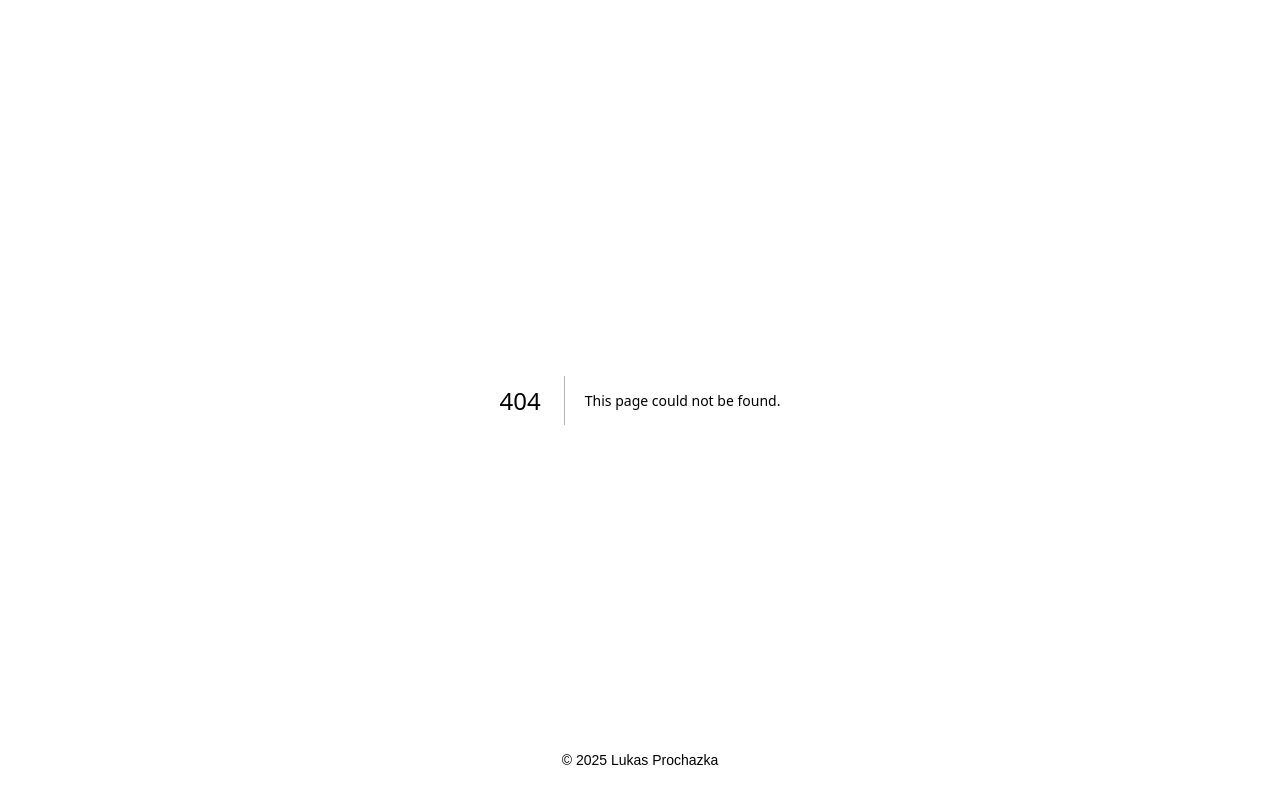
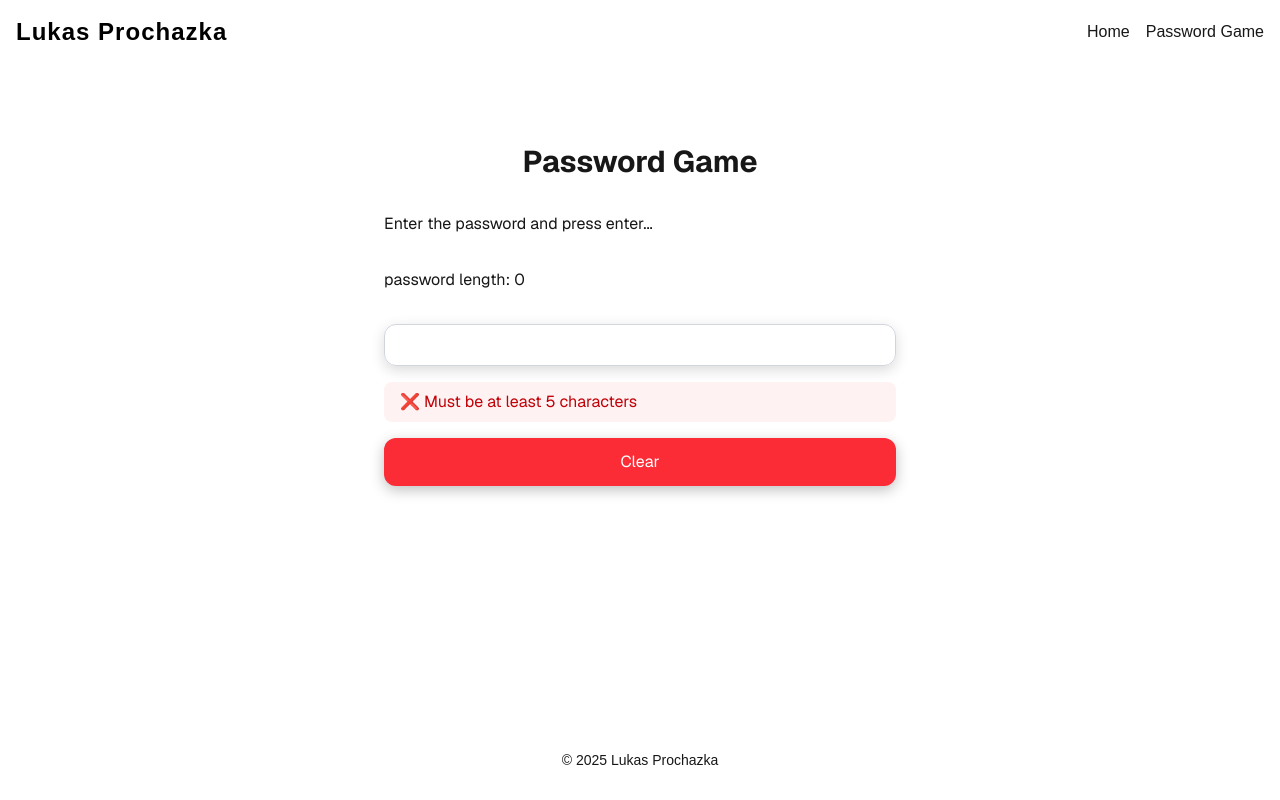
Before and after one commit to ProchaLu/me, a Next.js app: page /passwordgame in a window 1280 px wide. Before the commit this address had no page. Built offline with nearby package versions, Linux system fonts and the light colour scheme.

Commit message:
Add framer-motion and password game

```diff
--- /dev/null
+++ b/app/AnimateName.tsx
@@ -0,0 +1,41 @@
+'use client';
+
+import { motion } from 'framer-motion';
+import Link from 'next/link';
+
+const name = 'Lukas Prochazka';
+
+export default function AnimatedName() {
+  return (
+    <motion.div
+      className="flex gap-[1px] text-2xl font-bold cursor-pointer group"
+      initial="rest"
+      whileHover="hover"
+      animate="rest"
+    >
+      <Link href="/" className="flex gap-[1px]">
+        {name.split('').map((char, index) => (
+          <motion.span
+            key={`char-${char}`}
+            variants={{
+              rest: { color: '#000000', y: 0 },
+              hover: {
+                color: '#6366f1',
+                y: -4,
+                transition: {
+                  type: 'spring',
+                  stiffness: 300,
+                  damping: 15,
+                  delay: index * 0.03,
+                },
+              },
+            }}
+            className="inline-block"
+          >
+            {char === ' ' ? '\u00A0' : char}
+          </motion.span>
+        ))}
+      </Link>
+    </motion.div>
+  );
+}
--- /dev/null
+++ b/app/Navbar.tsx
@@ -0,0 +1,22 @@
+import Link from 'next/link';
+import AnimatedName from './AnimateName';
+
+export default function Navbar() {
+  return (
+    <nav className="flex justify-between items-center p-4">
+      <AnimatedName />
+      <ul className="flex space-x-4">
+        <li>
+          <Link href="/" className="hover:underline">
+            Home
+          </Link>
+        </li>
+        <li>
+          <Link href="/passwordgame" className="hover:underline">
+            Password Game
+          </Link>
+        </li>
+      </ul>
+    </nav>
+  );
+}
--- a/app/PasswordGame.tsx
+++ /dev/null
@@ -1,36 +0,0 @@
-'use client';
-
-import { useState } from 'react';
-
-export default function PasswordGame() {
-  const [password, setPassword] = useState('');
-
-  return (
-    <>
-      <h1 className="text-2xl font-bold">Password Game</h1>
-      <div className="flex flex-col gap-4">
-        Enter the password and press enter...
-      </div>
-      <div className="flex flex-col gap-4">
-        password length: {password.length}
-      </div>
-      <form
-        className="flex flex-col gap-4"
-        onSubmit={(event) => {
-          event.preventDefault();
-        }}
-      >
-        <input
-          className="px-4 py-2 rounded-xl border border-gray-300 shadow-[0_4px_14px_rgba(0,0,0,0.15)] focus:shadow-[0_4px_20px_rgba(0,0,0,0.25)] focus:outline-none transition-shadow"
-          value={password}
-          onChange={(event) => {
-            setPassword(event.currentTarget.value);
-          }}
-        />
-        <button className="bg-blue-600 text-white px-6 py-3 rounded-xl shadow-[0_4px_14px_rgba(0,0,0,0.25)] hover:shadow-[0_6px_20px_rgba(0,0,0,0.35)] active:scale-95 transition-all">
-          Submit
-        </button>
-      </form>
-    </>
-  );
-}
--- a/app/layout.tsx
+++ b/app/layout.tsx
@@ -1,5 +1,6 @@
 import './globals.css';
 import { Geist, Geist_Mono } from 'next/font/google';
+import Navbar from './Navbar';
 
 const geistSans = Geist({
   variable: '--font-geist-sans',
@@ -28,7 +29,8 @@ export default function RootLayout({
       <body
         className={`${geistSans.variable} ${geistMono.variable} antialiased`}
       >
-        {children}
+        <Navbar />
+        <div>{children}</div>
         <footer className="fixed bottom-0 left-0 right-0 flex justify-center items-center h-20">
           <div className="text-sm">
             © {new Date().getFullYear()} Lukas Prochazka
--- a/app/page.tsx
+++ b/app/page.tsx
@@ -1,12 +1,7 @@
-import PasswordGame from './PasswordGame';
-
 export default function Home() {
   return (
-    <div className="grid grid-rows-[20px_1fr_20px] items-center justify-items-center min-h-screen p-8 pb-20 gap-16 sm:p-20 font-[family-name:var(--font-geist-sans)]">
-      <main className="flex flex-col gap-[32px] row-start-2 items-center">
-        <div>Hi</div>
-        <PasswordGame />
-      </main>
+    <div className="flex flex-col items-center justify-center min-h-screen p-8 pb-20 gap-16 sm:p-20 font-[family-name:var(--font-geist-sans)]">
+      Hi
     </div>
   );
 }
--- /dev/null
+++ b/app/passwordgame/PasswordGame.tsx
@@ -0,0 +1,143 @@
+'use client';
+
+import { AnimatePresence, motion } from 'framer-motion';
+import { useRouter } from 'next/navigation';
+import { useEffect, useState } from 'react';
+
+export default function PasswordGame() {
+  const [password, setPassword] = useState('');
+  const [level, setLevel] = useState(1);
+
+  const router = useRouter();
+
+  const rules = [
+    {
+      id: 1,
+      description: 'Must be at least 5 characters',
+      isValid: (pw: string) => pw.length >= 5,
+    },
+    {
+      id: 2,
+      description: 'Must include a number',
+      isValid: (pw: string) => /\d/.test(pw),
+    },
+    {
+      id: 3,
+      description: 'Must include an uppercase letter',
+      isValid: (pw: string) => /[A-Z]/.test(pw),
+    },
+    {
+      id: 4,
+      description: 'Must include a special character (!@#$%^&*)',
+      isValid: (pw: string) => /[!@#$%^&*]/.test(pw),
+    },
+    {
+      id: 5,
+      description:
+        'The sum of all numbers in the password must be a multiple of 10',
+      isValid: (pw: string) => {
+        const sum = pw.split('').reduce((acc, char) => {
+          if (/\d/.test(char)) {
+            acc += parseInt(char, 10);
+          }
+          return acc;
+        }, 0);
+        return sum % 10 === 0;
+      },
+    },
+  ];
+
+  useEffect(() => {
+    const storedLevel = localStorage.getItem('level');
+    const storedPassword = localStorage.getItem('password');
+
+    if (storedLevel) {
+      setLevel(Number(storedLevel));
+    }
+
+    if (storedPassword) {
+      setPassword(storedPassword);
+    }
+  }, []);
+
+  const firstFailingIndex = rules.findIndex((r) => !r.isValid(password));
+  const unlockedLevel =
+    firstFailingIndex === -1 ? rules.length : firstFailingIndex + 1;
+
+  useEffect(() => {
+    if (unlockedLevel > level) {
+      setLevel(unlockedLevel);
+      localStorage.setItem('level', unlockedLevel.toString());
+    }
+  }, [unlockedLevel, level]);
+
+  useEffect(() => {
+    localStorage.setItem('password', password);
+  }, [password]);
+
+  const unlockedRules = rules.slice(0, level);
+  const ordered = [
+    ...unlockedRules.filter((r) => !r.isValid(password)),
+    ...unlockedRules.filter((r) => r.isValid(password)),
+  ];
+
+  return (
+    <div className="max-w-xl mx-auto mt-12 p-6 sm:p-8 flex flex-col gap-8 font-[family-name:var(--font-geist-sans)]">
+      <h1 className="text-3xl font-bold text-center">Password Game</h1>
+      <div className="flex flex-col gap-4">
+        Enter the password and press enter...
+      </div>
+      <div className="flex flex-col gap-4">
+        password length: {password.length}
+      </div>
+      <form
+        className="flex flex-col gap-4"
+        onSubmit={(event) => {
+          event.preventDefault();
+        }}
+      >
+        <input
+          className="px-4 py-2 rounded-xl border border-gray-300 shadow-[0_4px_14px_rgba(0,0,0,0.15)] focus:shadow-[0_4px_20px_rgba(0,0,0,0.25)] focus:outline-none transition-shadow"
+          value={password}
+          onChange={(event) => {
+            setPassword(event.currentTarget.value);
+          }}
+        />
+        <ul className="space-y-2">
+          <AnimatePresence>
+            {ordered.map((rule) => {
+              const passed = rule.isValid(password);
+              return (
+                <motion.li
+                  key={`rules-${rule.id}`}
+                  layout
+                  initial={{ opacity: 0, scale: 0.95 }}
+                  animate={{ opacity: 1, scale: 1 }}
+                  exit={{ opacity: 0, scale: 0.95 }}
+                  transition={{ duration: 0.3 }}
+                  className={`flex items-center gap-2 px-4 py-2 rounded-lg transition-colors ${
+                    passed
+                      ? 'bg-green-50 text-green-700'
+                      : 'bg-red-50 text-red-700'
+                  }`}
+                >
+                  {passed ? '✅' : '❌'} {rule.description}
+                </motion.li>
+              );
+            })}
+          </AnimatePresence>
+        </ul>
+        <button
+          onClick={() => {
+            localStorage.setItem('password', '');
+            localStorage.setItem('level', '1');
+            router.refresh();
+          }}
+          className="bg-red-500 text-white px-6 py-3 rounded-xl shadow-[0_4px_14px_rgba(0,0,0,0.25)] hover:shadow-[0_6px_20px_rgba(0,0,0,0.35)] active:scale-95 transition-all"
+        >
+          Clear
+        </button>
+      </form>
+    </div>
+  );
+}
--- /dev/null
+++ b/app/passwordgame/page.tsx
@@ -0,0 +1,6 @@
+import React from 'react';
+import PasswordGame from './PasswordGame';
+
+export default function page() {
+  return <PasswordGame />;
+}
--- a/package.json
+++ b/package.json
@@ -10,6 +10,7 @@
     "start": "next start"
   },
   "dependencies": {
+    "framer-motion": "^12.9.6",
     "next": "15.3.1",
     "react": "^19.0.0",
     "react-dom": "^19.0.0",
```
Also changed, not shown: 1 other file (tests, documents, lock files or other folders).
